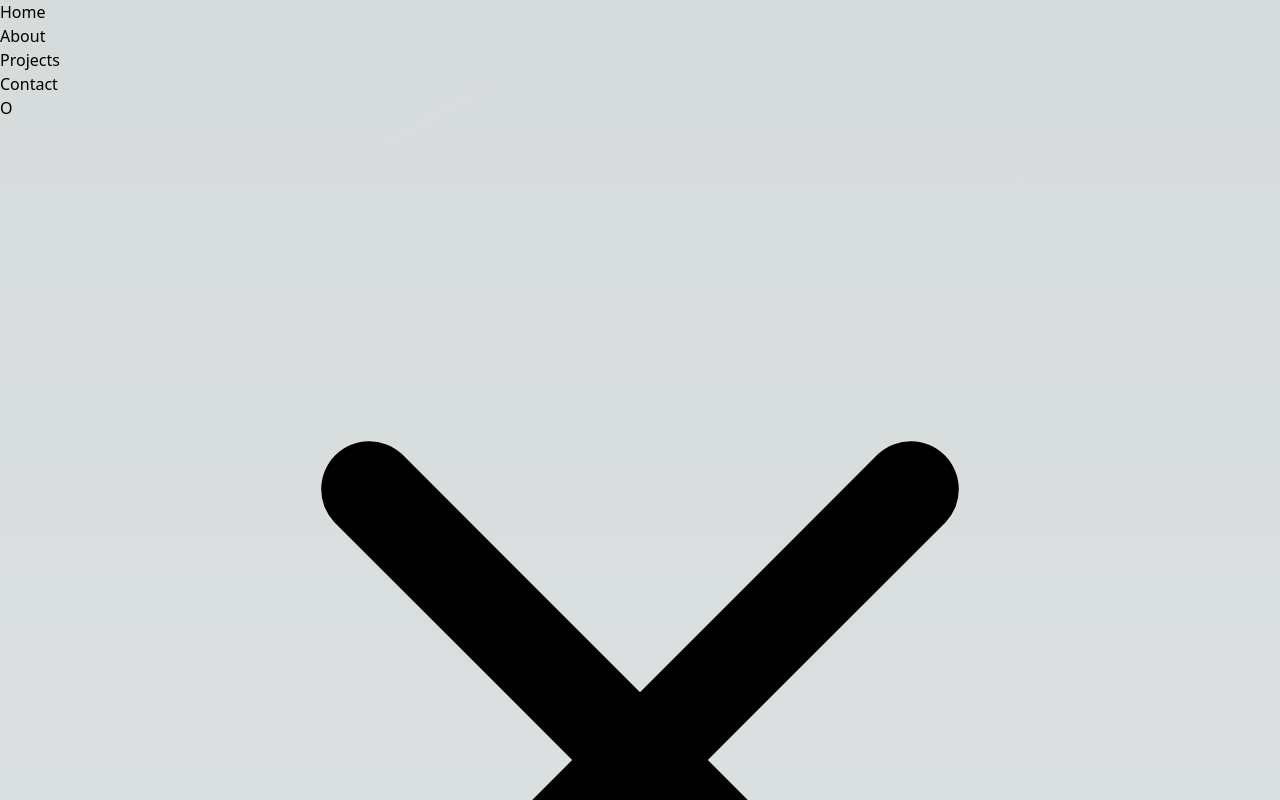
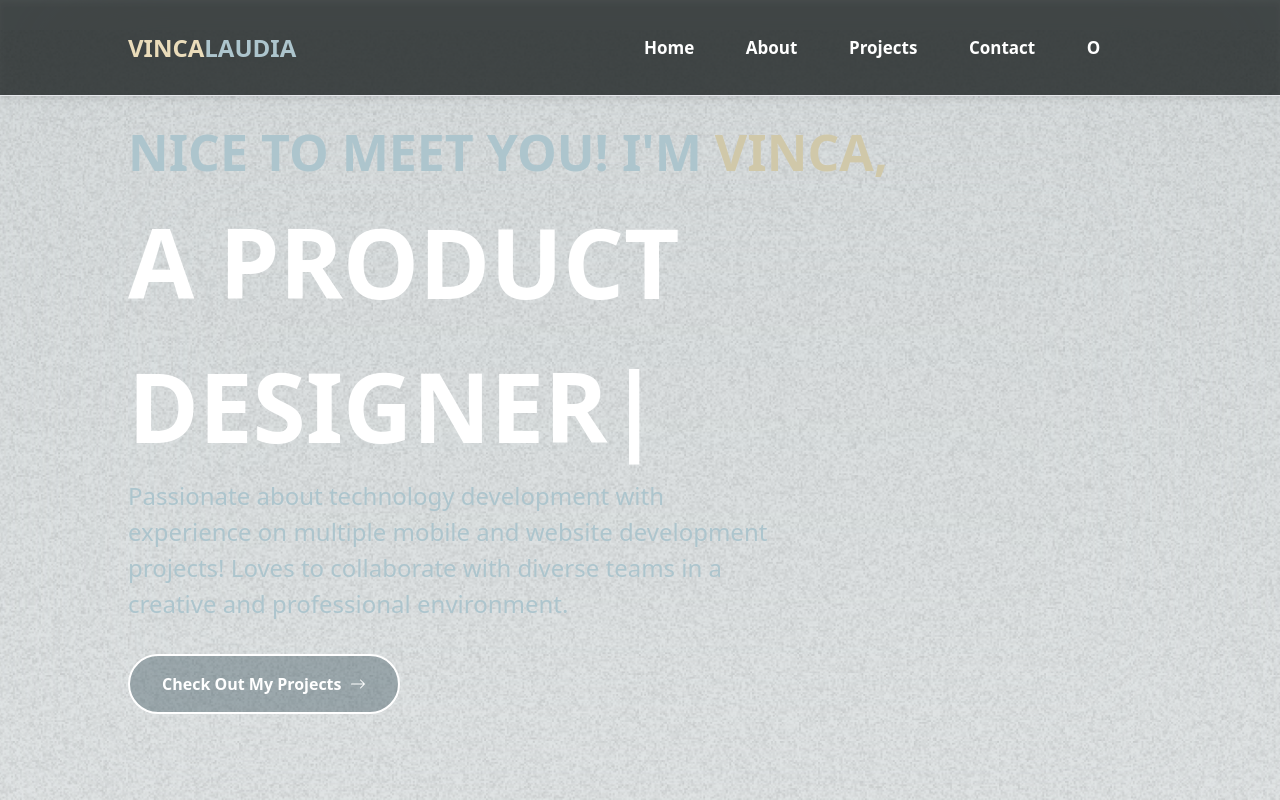
Before and after one commit to vincalaudia/portofolio-vinca, a Next.js app: page / in a window 1280 px wide. Shown: the top 800 px of the page. Built offline with nearby package versions, Linux system fonts and the light colour scheme.

Commit message:
minor update

```diff
--- a/tailwind.config.js
+++ b/tailwind.config.js
@@ -2,8 +2,10 @@
 module.exports = {
   content: [
     "./app/**/*.{js,ts,jsx,tsx,mdx}",
-    "./pages/**/*.{js,ts,jsx,tsx,mdx}",
-    "./components/**/*.{js,ts,jsx,tsx,mdx}",
+    "./pages/**/*.{js,ts,jsx,tsx}", // For pages
+    "./Components/**/*.{js,ts,jsx,tsx}", // For components in 'my-porto/Components'
+    "./styles/**/*.css", // If you use Tailwind in CSS files in 'styles' directory
+    // Add any other directories where you might use Tailwind CSS classes,
 
     // Or if using `src` directory:
     "./src/**/*.{js,ts,jsx,tsx,mdx}",
--- a/tailwind.config.ts
+++ b/tailwind.config.ts
@@ -1,20 +1,21 @@
-import type { Config } from 'tailwindcss'
+import type { Config } from "tailwindcss";
 
 const config: Config = {
   content: [
-    './pages/**/*.{js,ts,jsx,tsx,mdx}',
-    './components/**/*.{js,ts,jsx,tsx,mdx}',
-    './app/**/*.{js,ts,jsx,tsx,mdx}',
+    "./pages/**/*.{js,ts,jsx,tsx}", // Scans all files in the 'pages' directory
+    "./Components/**/*.{js,ts,jsx,tsx}", // Scans all files in the 'Components' directory
+    "./styles/**/*.css", // Scans all CSS files in the 'styles' directory
+    // You can add more paths here if you have other directories where you use Tailwind CSS classes
   ],
   theme: {
     extend: {
       backgroundImage: {
-        'gradient-radial': 'radial-gradient(var(--tw-gradient-stops))',
-        'gradient-conic':
-          'conic-gradient(from 180deg at 50% 50%, var(--tw-gradient-stops))',
+        "gradient-radial": "radial-gradient(var(--tw-gradient-stops))",
+        "gradient-conic":
+          "conic-gradient(from 180deg at 50% 50%, var(--tw-gradient-stops))",
       },
     },
   },
   plugins: [],
-}
-export default config
+};
+export default config;
```
